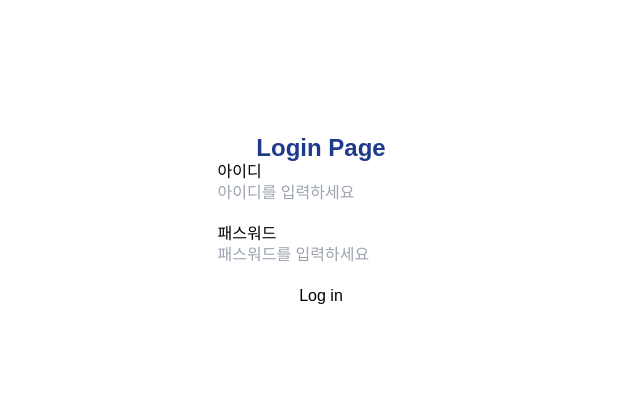
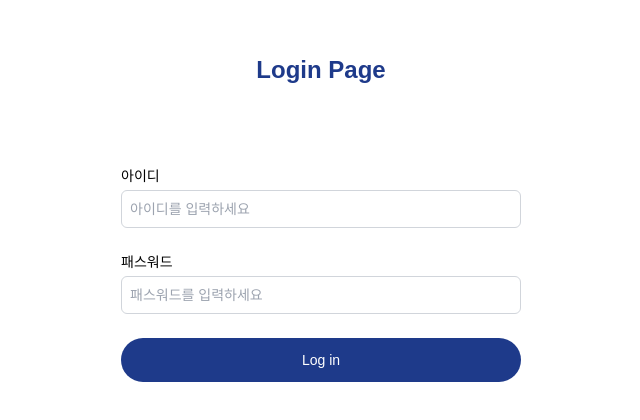
Before and after one commit to aotoyae/sainti, a Next.js app: page / in a window 1280 px wide. Shown: the part 182-602 px from the top of the page, without its empty margins (319-959 px from the left). Built offline with nearby package versions, Linux system fonts and the light colour scheme.

Commit message:
style: login page CSS

```diff
--- a/src/app/page.tsx
+++ b/src/app/page.tsx
@@ -1,17 +1,29 @@
 export default function Home() {
   return (
-    <main className="min-h-screen flex flex-col justify-center items-center">
+    <main className="min-h-screen flex flex-col justify-center items-center gap-20">
       <h1 className="text-2xl text-blue-900 font-bold">Login Page</h1>
-      <form className="flex flex-col gap-6">
+      <form className="w-[400px] flex flex-col gap-6 text-sm">
         <div className="flex flex-col gap-1">
           <label htmlFor="">아이디</label>
-          <input id="id" type="text" placeholder="아이디를 입력하세요" />
+          <input
+            id="id"
+            type="text"
+            placeholder="아이디를 입력하세요"
+            className="p-2 border border-solid border-gray-300 rounded-md"
+          />
         </div>
         <div className="flex flex-col gap-1">
           <label htmlFor="">패스워드</label>
-          <input id="pw" type="password" placeholder="패스워드를 입력하세요" />
+          <input
+            id="pw"
+            type="password"
+            placeholder="패스워드를 입력하세요"
+            className="p-2 border border-solid border-gray-300 rounded-md"
+          />
         </div>
-        <button>Log in</button>
+        <button className="py-3 bg-blue-900 text-white rounded-full">
+          Log in
+        </button>
       </form>
     </main>
   );
```
